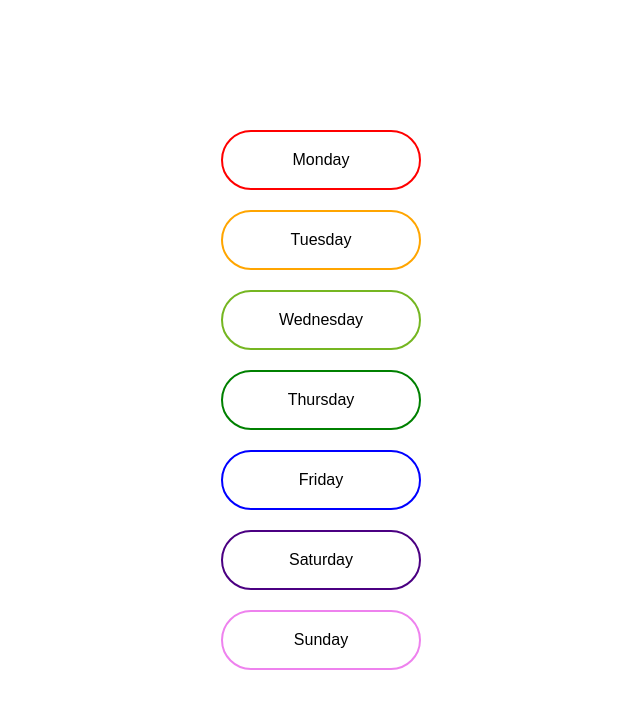
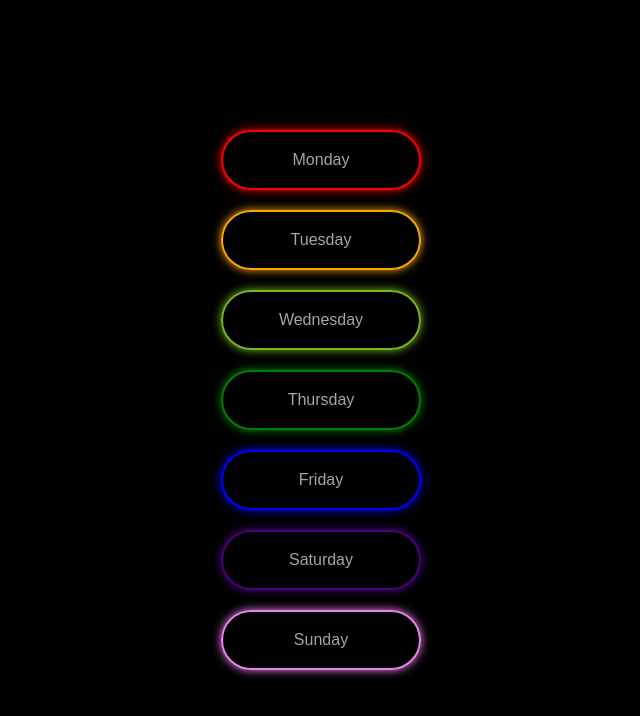
Before and after one commit to seeejaay/AWD-Technical-2, a plain HTML site: page index.html in a window 1280 px wide. Shown: the whole page, without its empty margins (127-767 px from the left). Drawn offline with Linux system fonts and the light colour scheme.

Commit message:
css shit

```diff
--- a/JS/script.js
+++ b/JS/script.js
@@ -11,5 +11,6 @@ document.addEventListener("DOMContentLoaded", function () {
             boxes.style.borderColor = color;
           }, 1000);
       });
+
     });
   });
--- a/Style/style.css
+++ b/Style/style.css
@@ -11,6 +11,7 @@
   min-height: 100vh;
   width: 100%;
   transition: 200ms ease;
+  background: #000;
 }
 
 .buttons {
@@ -31,40 +32,50 @@
   border-radius: 50px;
   outline: none;
   background: transparent;
+  color: #a7a4a4;
   font-size: 1rem;
   transition: 0.3s ease-in-out;
   &:nth-child(1) {
     border: 2px solid red;
+    box-shadow: red 0px 0px 10px 0px;
   }
 
   &:nth-child(2) {
     border: 2px solid orange;
+    box-shadow: orange 0px 0px 10px 0px;
   }
 
   &:nth-child(3) {
     border: 2px solid rgb(117, 182, 33);
+    box-shadow: rgb(117, 182, 33) 0px 0px 10px 0px;
   }
 
   &:nth-child(4) {
     border: 2px solid green;
+    box-shadow: green 0px 0px 10px 0px;
   }
 
   &:nth-child(5) {
     border: 2px solid blue;
+    box-shadow: blue 0px 0px 10px 0px;
   }
 
   &:nth-child(6) {
     border: 2px solid indigo;
+    box-shadow: indigo 0px 0px 10px 0px;
   }
 
   &:nth-child(7) {
     border: 2px solid violet;
+    box-shadow: violet 0px 0px 10px 0px;
   }
 
   &:hover {
     cursor: pointer;
     transform: scale(1.1);
     border: none;
+    font-weight: bold;
+    letter-spacing: 3px;
   }
   &:nth-child(1):hover {
     background: red;
```
